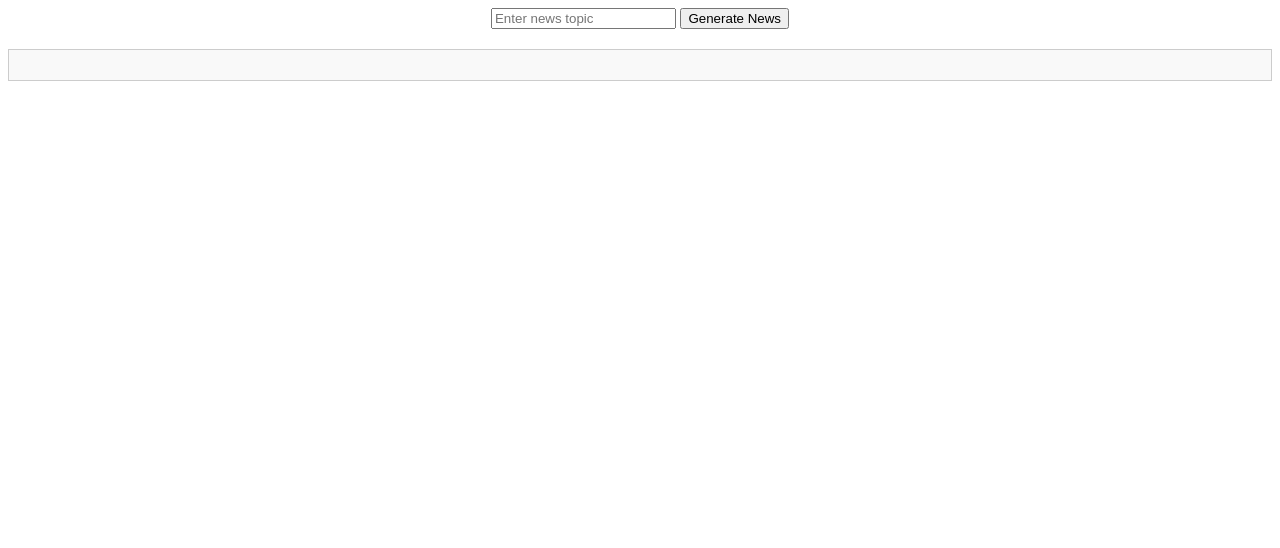
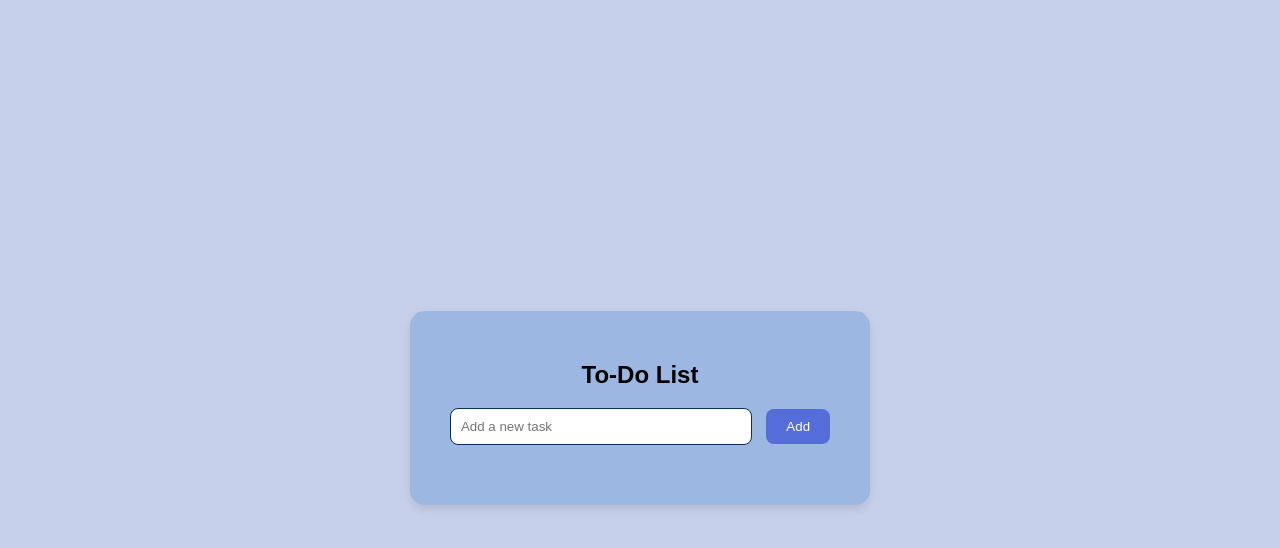
Before and after one commit to PandeyIshika/Linkcode, a plain HTML site: page index.html in a window 1280 px wide. Drawn offline with Linux system fonts and the light colour scheme.

Commit message:
news.html

```diff
--- a/index.html
+++ b/index.html
@@ -3,61 +3,113 @@
 <head>
   <meta charset="UTF-8">
   <meta name="viewport" content="width=device-width, initial-scale=1.0">
-    <title>AI News Generator</title>
+  <title>Simple To-Do List</title>
   <style>
     body {
       font-family: Arial, sans-serif;
+      background-color: #c7d0ea;
+      display: flex;
+      justify-content: center;
+      align-items: center;
+      height: 100vh;
+    }
+    .todo-container {
+      background: rgb(156, 183, 225);
+      padding: 30px;
+      border-radius: 15px;
+      box-shadow: 0 4px 10px rgba(0,0,0,0.1);
+      width: 400px;
       text-align: center;
     }
-        #result {
+    input[type="text"] {
+      width: 70%;
+      padding: 10px;
+      margin-bottom: 10px;
+      border-radius: 8px;
+      border: 1px solid #09305e;
+    }
+    button {
+      padding: 10px 20px;
+      border: none;
+      border-radius: 8px;
+      background-color: #556dd8;
+      color: white;
+      cursor: pointer;
+      margin-left: 10px;
+    }
+    button:hover {
+      background-color: #7c51b4;
+    }
+    ul {
+      list-style-type: none;
+      padding: 0;
       margin-top: 20px;
-            padding: 15px;
-            border: 1px solid #ccc;
-            background-color: #f9f9f9;
+    }
+    li {
+      background: #8491e8;
+      margin-bottom: 10px;
+      padding: 10px;
+      border-radius: 8px;
+      display: flex;
+      justify-content: space-between;
+      align-items: center;
+      transition: 0.3s;
+    }
+    li.completed {
+      text-decoration: line-through;
+      color: rgb(132, 132, 215);
+    }
+    .delete-btn {
+      background-color: #4c5ed2;
+      border: none;
+      color: white;
+      padding: 5px 10px;
+      border-radius: 6px;
+      cursor: pointer;
+    }
+    .delete-btn:hover {
+      background-color: #6756a8;
     }
   </style>
 </head>
 <body>
-    <input id="input" type="text" placeholder="Enter news topic">
-    <button onclick="getNews()">Generate News</button>
-    <div id="result"></div>
+  <div class="todo-container">
+    <h2>To-Do List</h2>
+    <input type="text" id="taskInput" placeholder="Add a new task">
+    <button onclick="addTask()">Add</button>
+    <ul id="taskList"></ul>
+  </div>
 
   <script>
-        async function getNews() {
-            const input = document.getElementById("input").value.trim();
-            if (!input) {
-                alert("Please enter a topic.");
+    function addTask() {
+      const taskInput = document.getElementById('taskInput');
+      const taskValue = taskInput.value.trim();
+
+      if (taskValue === '') {
+        alert('Please enter a task');
         return;
       }
 
-            const API_KEY = "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";  // Replace with your actual API key
+      const li = document.createElement('li');
+      li.textContent = taskValue;
 
-            try {
-                const response = await fetch("https://api.groq.com/openai/v1/chat/completions", {
-                    method: "POST",
-                    headers: {
-                        "Content-Type": "application/json",
-                        "Authorization": "Bearer " + API_KEY
-                    },
-                    body: JSON.stringify({
-                        model: "mixtral-8x7b-32768",
-                        messages: [
-                            { role: "user", content: `Generate news on topic: ${input} in <div> tag with CSS styling (no HTML or body tag).` }
-                        ]
-                    })
+      // Add click to toggle completed
+      li.addEventListener('click', function () {
+        li.classList.toggle('completed');
       });
 
-                const data = await response.json();
-                console.log(data);
-                if (data.choices && data.choices.length > 0) {
-                    document.getElementById("result").innerHTML = data.choices[0].message.content;
-                } else {
-                    document.getElementById("result").innerHTML = "Error: No response from API.";
-                }
-            } catch (error) {
-                console.error("Error fetching news:", error);
-                document.getElementById("result").innerHTML = "Error fetching news.";
-            }
+      // Delete button
+      const delBtn = document.createElement('button');
+      delBtn.textContent = 'Delete';
+      delBtn.classList.add('delete-btn');
+      delBtn.onclick = function (e) {
+        e.stopPropagation();
+        li.remove();
+      };
+
+      li.appendChild(delBtn);
+      document.getElementById('taskList').appendChild(li);
+      taskInput.value = '';
     }
   </script>
 </body>
```
Lines whose indentation alone changed are shown as unchanged.
